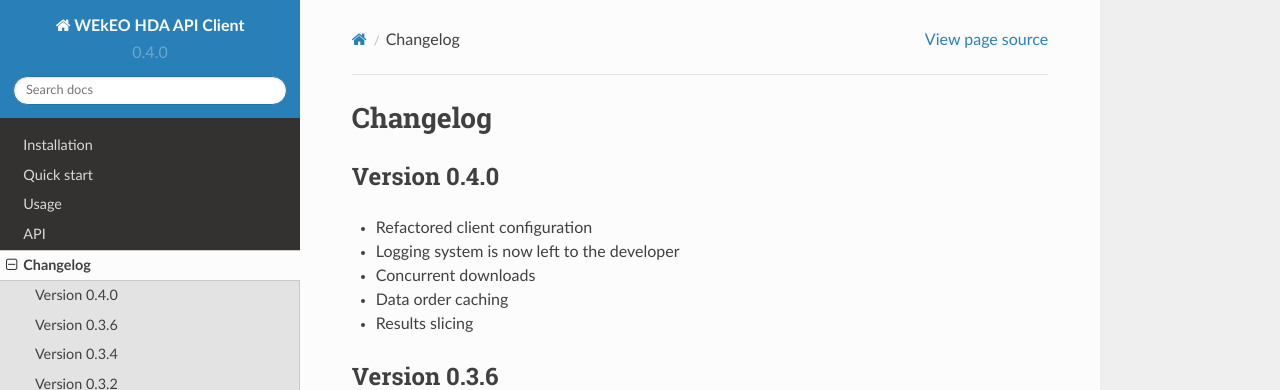
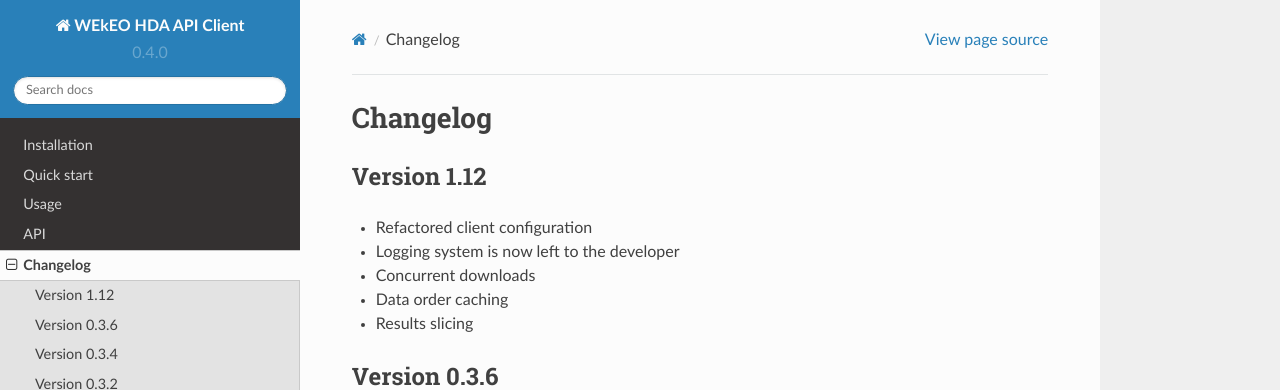
Before and after one commit to ecmwf/hda, a Sphinx documentation site: the page built from docs/source/changelog.rst, in a window 1280 px wide and 1045 px high. Shown: the top 390 px of the window. Built offline with Sphinx 7.4.7 and the Read the Docs theme 2.0.0, drawn with Linux system fonts in a browser that asks for light colours.

Commit message:
Update changelog.rst

```diff
--- a/docs/source/changelog.rst
+++ b/docs/source/changelog.rst
@@ -1,7 +1,7 @@
 Changelog
 =========
 
-Version 0.4.0
+Version 1.12
 -------------
 * Refactored client configuration
 * Logging system is now left to the developer
```
